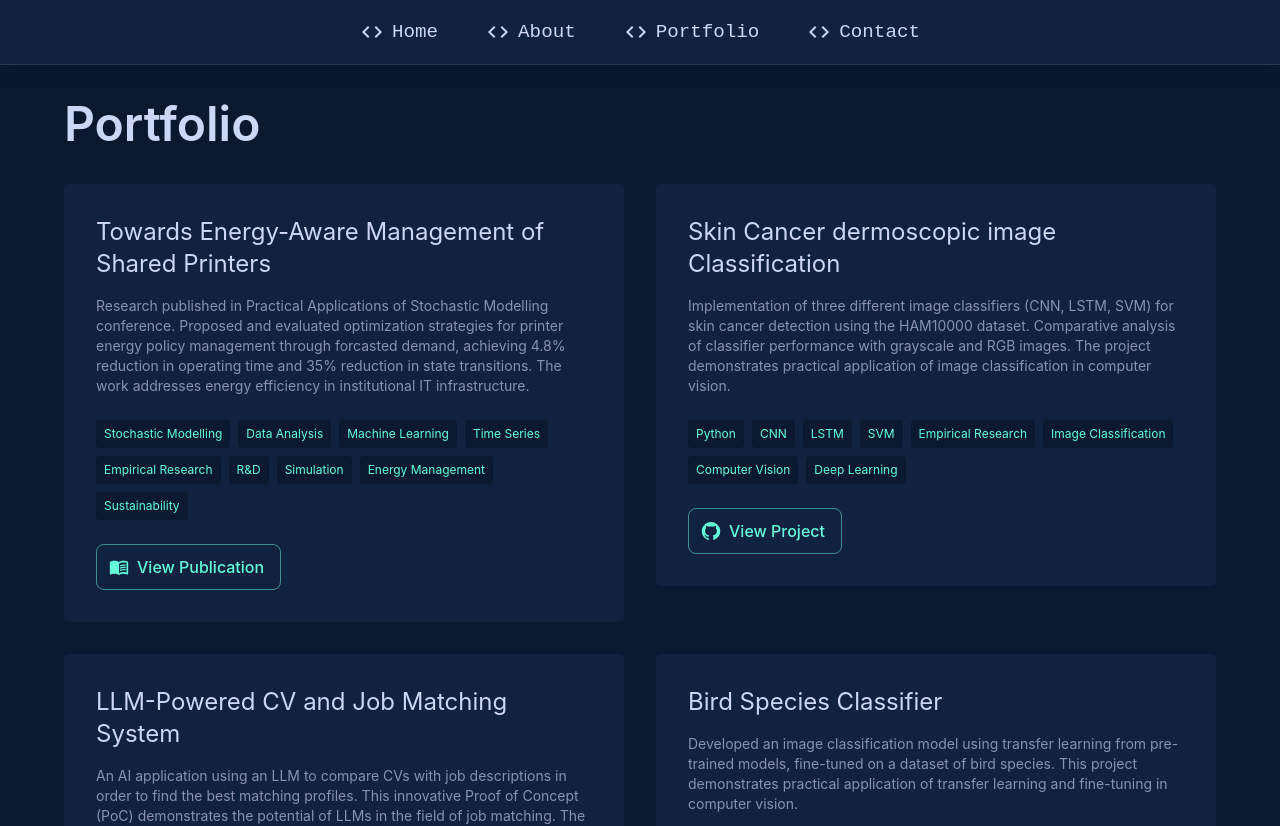
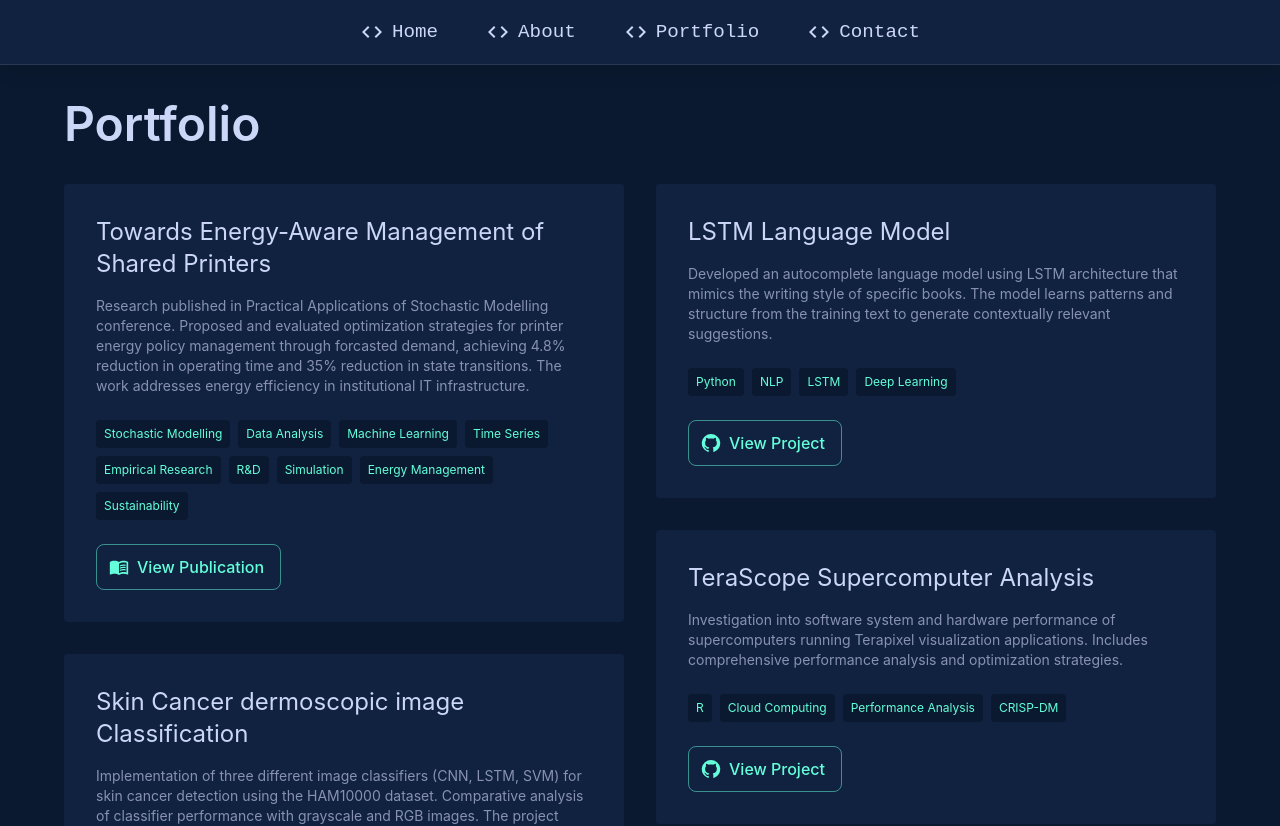
Before and after one commit to kasiotis/personal-website, a React (Create React App) app: page /portfolio in a window 1280 px wide. Shown: the top 826 px of the page. Built offline with nearby package versions, Linux system fonts and the light colour scheme.

Commit message:
stacking the columns in the portfolio page

```diff
--- a/src/components/Contact.tsx
+++ b/src/components/Contact.tsx
@@ -80,6 +80,7 @@ const Contact = () => {
     <Container maxWidth="lg">
       <Box
         sx={{
+          minHeight: '100vh',
           py: 12,
           display: 'flex',
           flexDirection: 'column',
--- a/src/components/Portfolio.tsx
+++ b/src/components/Portfolio.tsx
@@ -1,5 +1,5 @@
 import React from 'react';
-import { Container, Typography, Box, Grid, Paper, Button } from '@mui/material';
+import { Container, Typography, Box, Paper, Button } from '@mui/material';
 import { motion } from 'framer-motion';
 import GitHubIcon from '@mui/icons-material/GitHub';
 import MenuBookIcon from '@mui/icons-material/MenuBook';
@@ -70,9 +70,18 @@ const Portfolio = () => {
           </Typography>
         </motion.div>
 
-        <Grid container spacing={4}>
+        <Box
+          sx={{
+            columnCount: { xs: 1, sm: 2 },
+            columnGap: 4,
+            '& > *': {
+              breakInside: 'avoid',
+              marginBottom: 4
+            }
+          }}
+        >
           {projects.map((project, index) => (
-            <Grid item xs={12} md={6} key={project.title}>
+            <Box key={project.title}>
               <motion.div
                 initial={{ opacity: 0, y: 20 }}
                 animate={{ opacity: 1, y: 0 }}
@@ -82,7 +91,6 @@ const Portfolio = () => {
                   elevation={0}
                   sx={{
                     p: 4,
-                    height: '100%',
                     backgroundColor: 'background.paper'
                   }}
                 >
@@ -127,9 +135,9 @@ const Portfolio = () => {
                   </Box>
                 </Paper>
               </motion.div>
-            </Grid>
+            </Box>
           ))}
-        </Grid>
+        </Box>
       </Box>
     </Container>
   );
```
